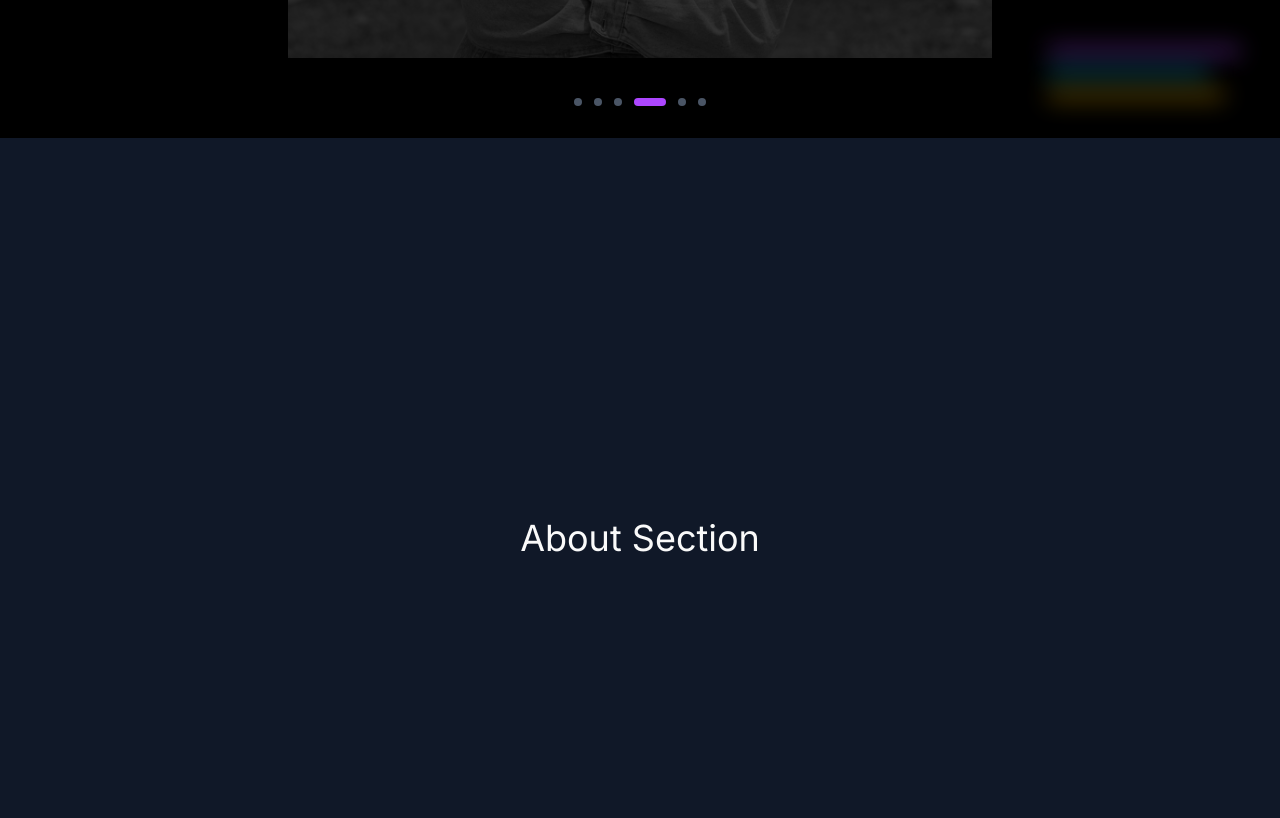
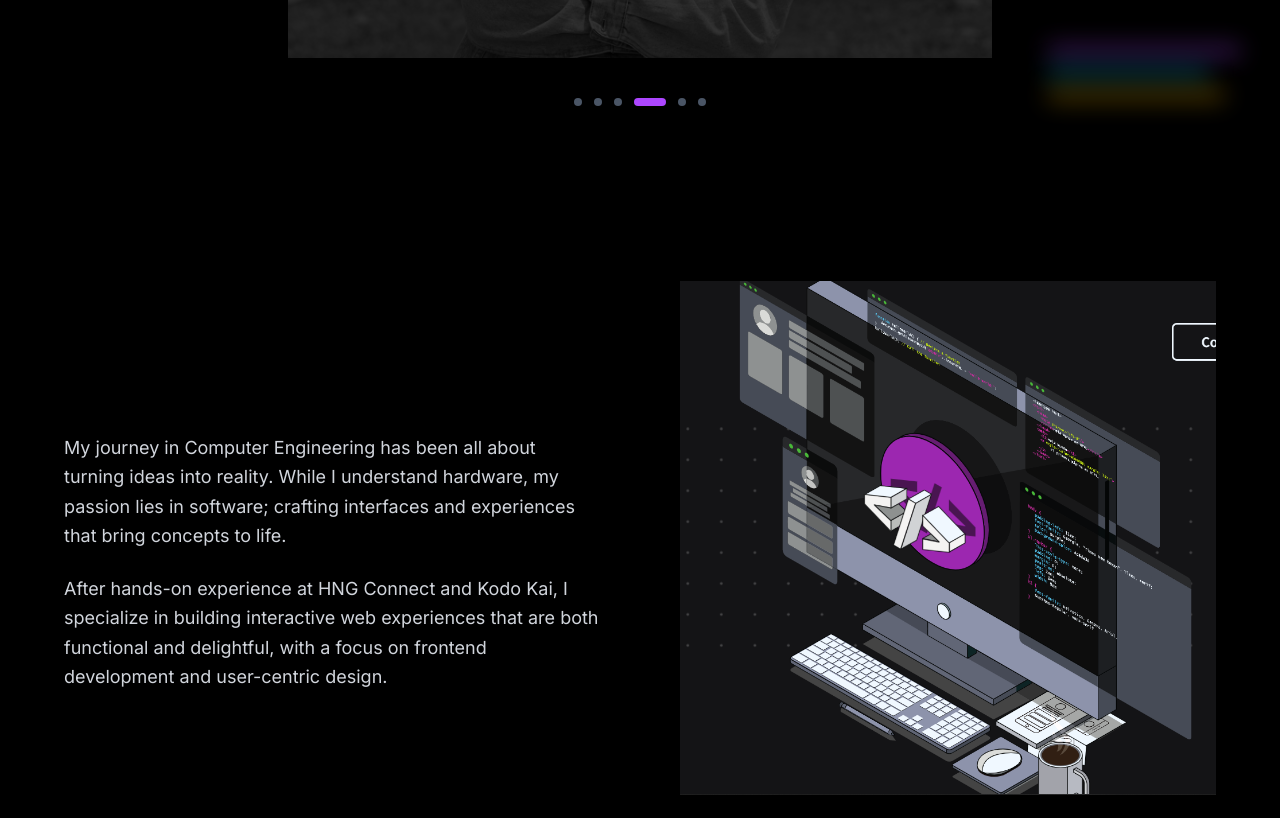
Before and after one commit to Kimathii/My-Portfolio, a Next.js app: page / in a window 1280 px wide. Shown: the part 662-1480 px from the top of the page. Built offline with nearby package versions, Linux system fonts and the light colour scheme.

Commit message:
fix: add about section

```diff
--- a/app/page.tsx
+++ b/app/page.tsx
@@ -1,17 +1,14 @@
 import Header from "@/components/header";
 import Hero from "@/components/hero";
 import Projects from "@/components/projects";
+import About from "@/components/about";
 
 export default function Home() {
   return (
     <main className="min-h-screen">
       <Header />
       <Hero />
-
-      {/* Other sections */}
-      <div id="about" className="min-h-screen flex items-center justify-center bg-white dark:bg-gray-900">
-        <h1 className="text-4xl">About Section</h1>
-      </div>
+     <About />
       <Projects />
       <div id="contact" className="min-h-screen flex items-center justify-center bg-white dark:bg-gray-900">
         <h1 className="text-4xl">Contact Section</h1>
--- a/components/about.tsx
+++ b/components/about.tsx
@@ -0,0 +1,53 @@
+import Image from "next/image";
+
+// ABOUT CONTENT - Edit this section
+const aboutContent = {
+  title: "",
+  paragraphs: [
+    "My journey in Computer Engineering has been all about turning ideas into reality. While I understand hardware, my passion lies in software; crafting interfaces and experiences that bring concepts to life.",
+    "After hands-on experience at HNG Connect and Kodo Kai, I specialize in building interactive web experiences that are both functional and delightful, with a focus on frontend development and user-centric design.",
+  ],
+  image: "/images/about.png",
+};
+
+const About = () => {
+  return (
+    <section
+      id="about"
+      className="relative w-full min-h-screen bg-black text-white flex items-center overflow-hidden py-20 lg:py-0"
+    >
+      <div className="max-w-7xl mx-auto px-8 lg:px-16 w-full">
+        {/* Grid layout - Text on left, Image on right */}
+        <div className="grid grid-cols-1 lg:grid-cols-2 gap-12 lg:gap-20 items-center">
+          {/* Left side - Section title and content */}
+          <div className="flex flex-col gap-8 lg:gap-12">
+            {/* Section title */}
+            <h2 className="text-4xl lg:text-6xl font-bold">{aboutContent.title}</h2>
+
+            {/* Content text */}
+            <div className="flex flex-col gap-6 text-base lg:text-lg text-gray-300 leading-relaxed max-w-xl">
+              {aboutContent.paragraphs.map((paragraph, index) => (
+                <p key={index}>{paragraph}</p>
+              ))}
+            </div>
+          </div>
+
+          {/* Right side - Workspace illustration */}
+          <div className="hidden lg:flex items-center justify-center">
+            <div className="relative w-full max-w-2xl aspect-square">
+              <Image
+                src={aboutContent.image}
+                alt="Workspace illustration"
+                fill
+                className="object-contain"
+                priority
+              />
+            </div>
+          </div>
+        </div>
+      </div>
+    </section>
+  );
+};
+
+export default About;
```
Also changed, not shown: public/images/about.png (added).
